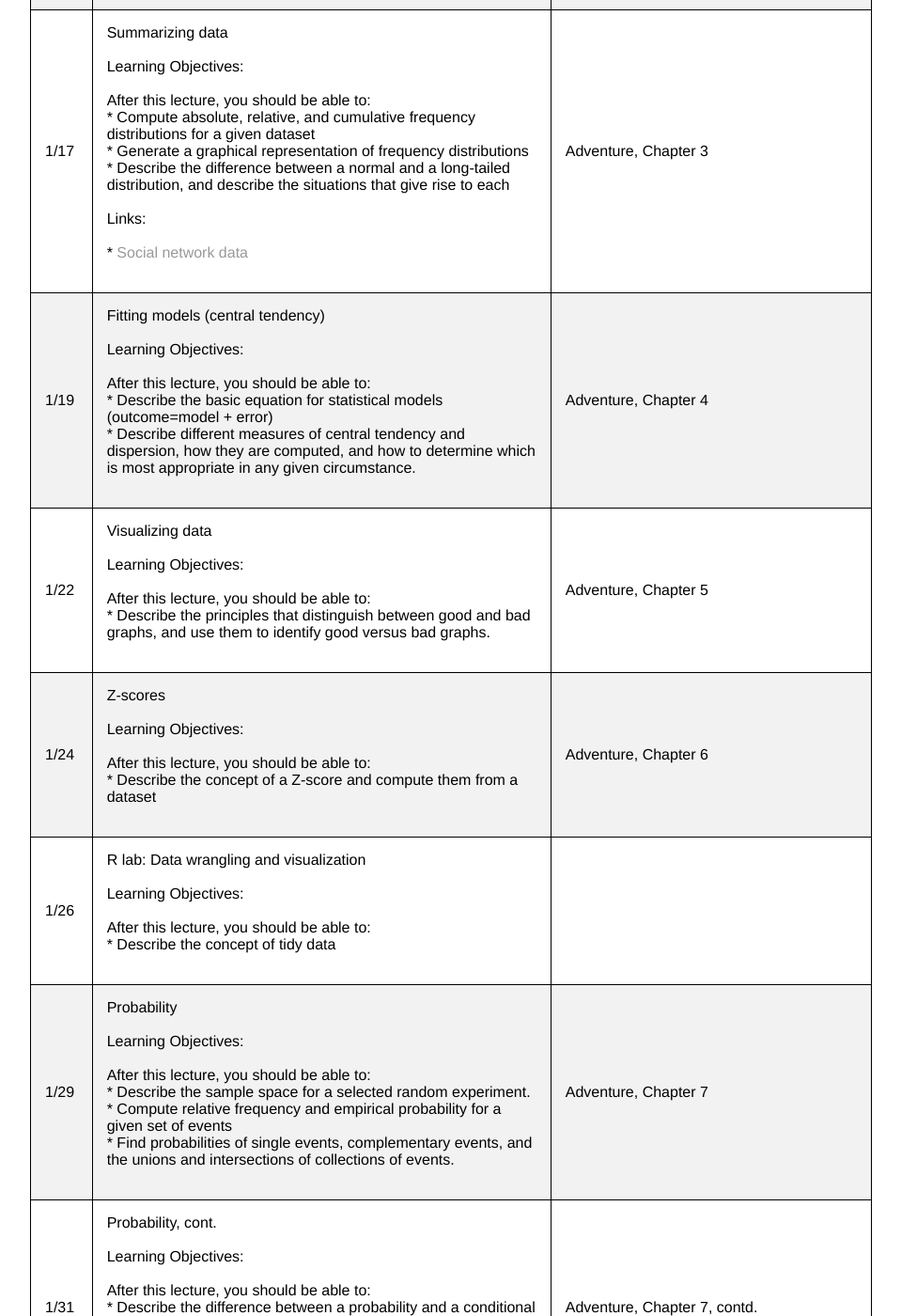
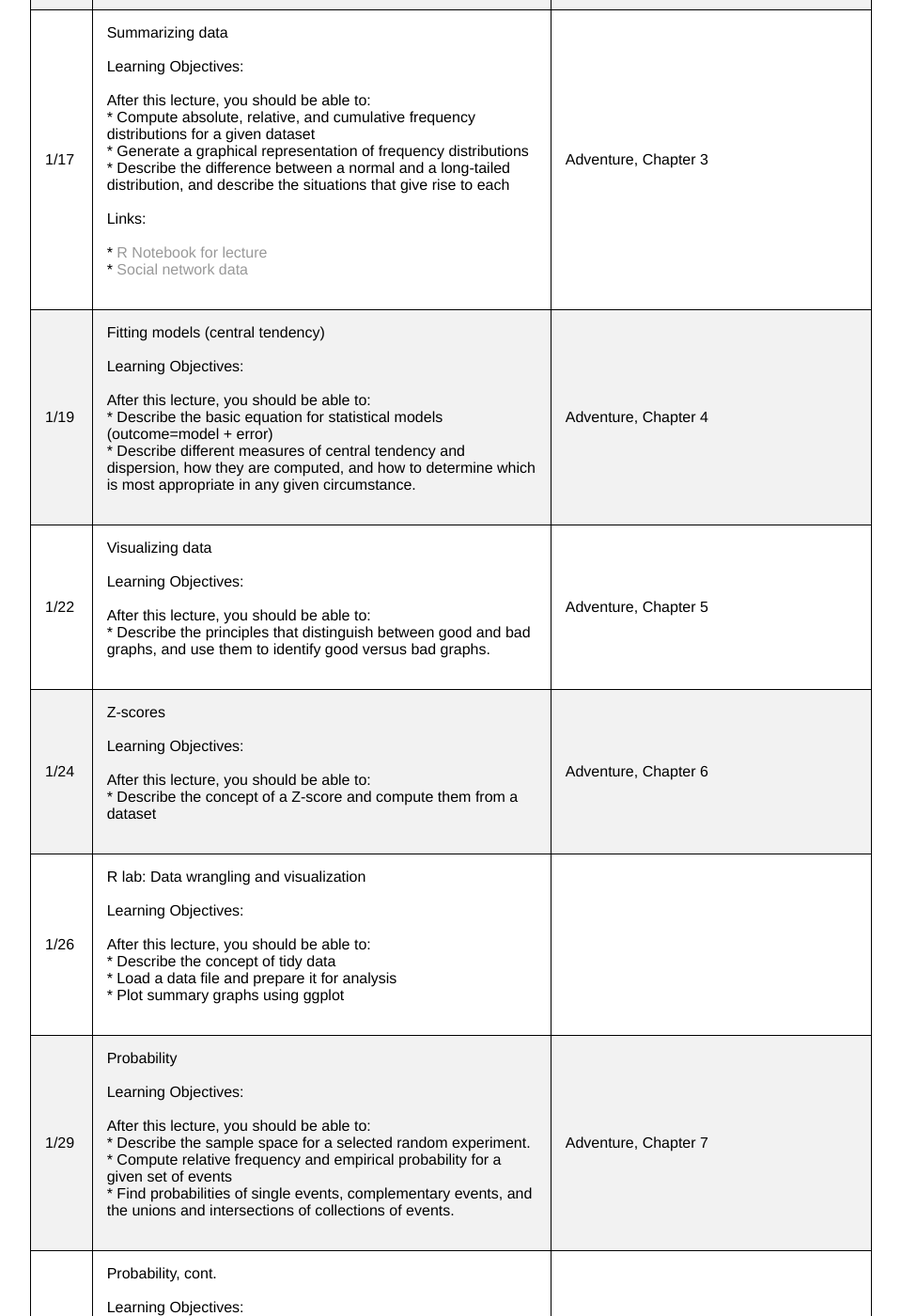
Before and after one commit to stats60/stats60.github.io, a Jekyll site: the page built from full_syllabus/index.md, in a window 1280 px wide and 1400 px high, scrolled down 3609 px. Shown: the whole window at 94% size, without its empty margins (160-1119 px from the left). Built offline with Jekyll 4.4.1, drawn with Linux system fonts in a browser that asks for light colours; our own code applies the rules of GitHub Pages for plain Markdown files; some of the changed text lies outside the part shown.

Commit message:
autoupdate

```diff
--- a/full_syllabus/index.md
+++ b/full_syllabus/index.md
@@ -91,11 +91,11 @@ Students who may need an academic accommodation based on the impact of a disabil
 | 1/10|Working with data <br><br>Learning Objectives:<br><br>After this lecture, you should be able to:<br>* Distinguish between different types of variables (quantitative/qualitative, discrete/continuous, scales of measurement)<br>* Describe the concept of measurement error<br>* Distinguish between the concepts of reliability and validity and apply each concept to a particular dataset<br><br>|Adventure, Chapter 2|
 | 1/12|R Lab: Basics<br><br>Learning Objectives:<br><br>After this lecture, you should be able to:<br>* Interact with an RMarkdown notebook in RStudio<br>* Describe the difference between a variable and a function<br>* Create a vector, matrix, or data frame and access its elements<br>* Load a data file into a data frame and plots its contents<br><br>Links:<br><br>* For additional practice with R, check out the free courses provided by [Datacamp](http://www.datacamp.com).  In particular, their [Introduction to R](https://www.datacamp.com/courses/free-introduction-to-r) provides a nice basic overview of working in R.<br><br>|Install RStudio<br>Complete chapters 1-4 of the CodeSchool TryR tutorial (http://tryr.codeschool.com/)|
 | **1/15**|**no class, MLK day**|****|
-| 1/17|Summarizing data<br><br>Learning Objectives:<br><br>After this lecture, you should be able to:<br>* Compute absolute, relative, and cumulative frequency distributions for a given dataset<br>* Generate a graphical representation of frequency distributions<br>* Describe the difference between a normal and a long-tailed distribution, and describe the situations that give rise to each<br><br>Links:<br><br>* [Social network data](https://snap.stanford.edu/data/egonets-Facebook.html)<br><br>|Adventure, Chapter 3|
+| 1/17|Summarizing data<br><br>Learning Objectives:<br><br>After this lecture, you should be able to:<br>* Compute absolute, relative, and cumulative frequency distributions for a given dataset<br>* Generate a graphical representation of frequency distributions<br>* Describe the difference between a normal and a long-tailed distribution, and describe the situations that give rise to each<br><br>Links:<br><br>* [R Notebook for lecture](https://rawgit.com/psych10/psych10/master/notebooks/Session04-SummarizingData/Session04-SummarizingData.html)<br>* [Social network data](https://snap.stanford.edu/data/egonets-Facebook.html)<br><br>|Adventure, Chapter 3|
 | 1/19|Fitting models (central tendency)<br><br>Learning Objectives:<br><br>After this lecture, you should be able to:<br>* Describe the basic equation for statistical models (outcome=model + error)<br>* Describe different measures of central tendency and dispersion, how they are computed, and how to determine which is most appropriate in any given circumstance.<br><br>|Adventure, Chapter 4|
 | 1/22|Visualizing data<br><br>Learning Objectives:<br><br>After this lecture, you should be able to:<br>* Describe the principles that distinguish between good and bad graphs, and use them to identify good versus bad graphs.<br><br>|Adventure, Chapter 5|
 | 1/24|Z-scores<br><br>Learning Objectives:<br><br>After this lecture, you should be able to:<br>* Describe the concept of a Z-score and compute them from a dataset<br><br>|Adventure, Chapter 6|
-| 1/26|R lab: Data wrangling and visualization<br><br>Learning Objectives:<br><br>After this lecture, you should be able to:<br>* Describe the concept of tidy data<br><br>||
+| 1/26|R lab: Data wrangling and visualization<br><br>Learning Objectives:<br><br>After this lecture, you should be able to:<br>* Describe the concept of tidy data<br>* Load a data file and prepare it for analysis<br>* Plot summary graphs using ggplot<br><br>||
 | 1/29|Probability<br><br>Learning Objectives:<br><br>After this lecture, you should be able to:<br>* Describe the sample space for a selected random experiment.<br>* Compute relative frequency and empirical probability for a given set of events<br>* Find probabilities of single events, complementary events, and the unions and intersections of collections of events.<br><br>|Adventure, Chapter 7|
 | 1/31|Probability, cont.<br><br>Learning Objectives:<br><br>After this lecture, you should be able to:<br>* Describe the difference between a probability and a conditional probability<br>* Use Bayes’ theorem to compute the inverse conditional probability.<br>* Describe the law of large numbers.<br><br>|Adventure, Chapter 7, contd.|
 | 2/2|R lab: probability<br><br>Learning Objectives:<br><br>After this lecture, you should be able to:<br><br>|[Student's Guide to R](https://cran.r-project.org/doc/contrib/Horton+Pruim+Kaplan_MOSAIC-StudentGuide.pdf), Chapter 11|
```
Also changed, not shown: other parts of full_syllabus/index.md (+1 -1 lines), objectives/index.md (+2 -0 lines), syllabus/index.md (+2 -2 lines).
